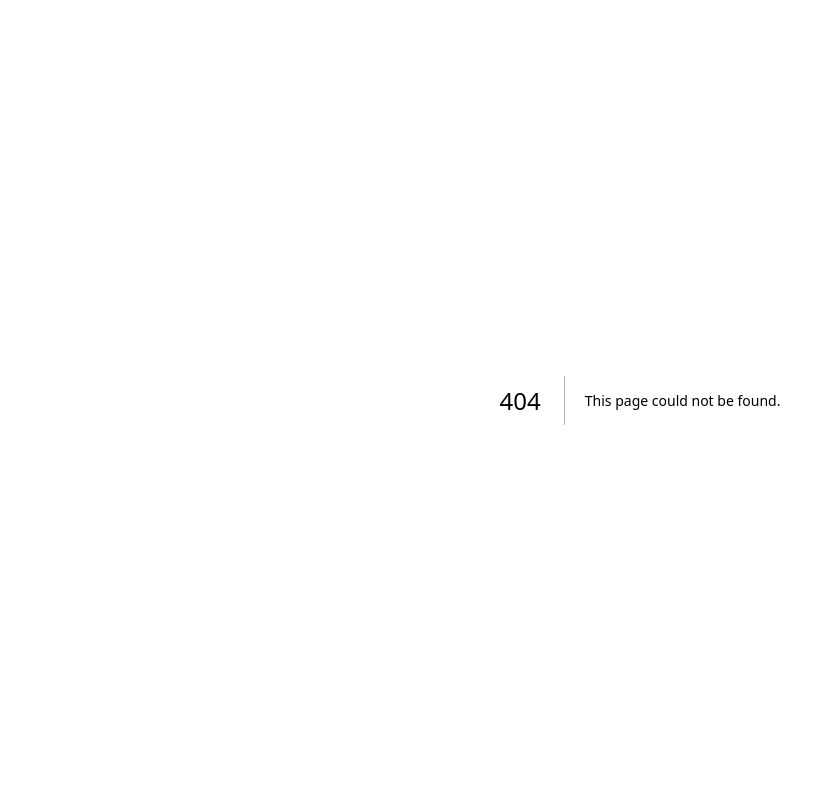
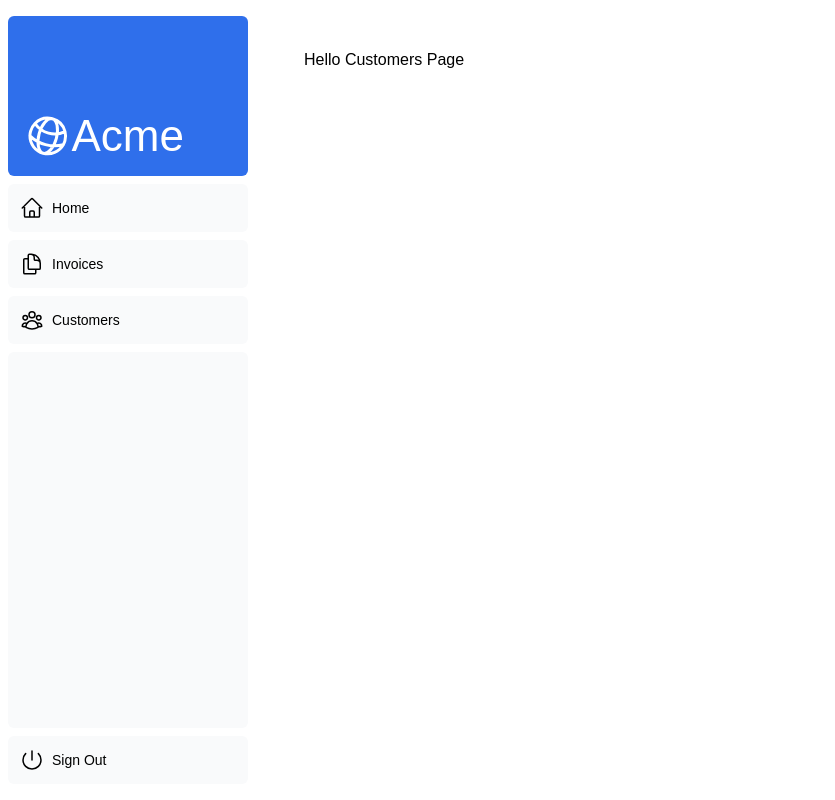
Before and after one commit to nonydev27/dashboard-zoharix, a Next.js app: page /dashboard/customers in a window 1280 px wide. Before the commit this address had no page. Shown: the whole page, without its empty margins (0-835 px from the left). Built offline with nearby package versions, Linux system fonts and the light colour scheme; a web font is replaced by a local one.

Commit message:
using links in next

```diff
--- /dev/null
+++ b/app/dashboard/customers/page.tsx
@@ -0,0 +1,5 @@
+export default function Page(){
+    return(
+        <p>Hello Customers Page</p>
+    )
+}
--- /dev/null
+++ b/app/dashboard/invoices/page.tsx
@@ -0,0 +1,5 @@
+export default function Page(){
+    return(
+        <p> Hello Invoices page!</p>
+    )
+}
--- /dev/null
+++ b/app/dashboard/layout.tsx
@@ -0,0 +1,12 @@
+import SideNav from '@/app/ui/dashboard/sidenav';
+
+export default function Layout({ children }: { children: React.ReactNode }) {
+  return (
+    <div className="flex h-screen flex-col md:flex-row md:overflow-hidden">
+      <div className="w-full flex-none md:w-64">
+        <SideNav />
+      </div>
+      <div className="grow p-6 md:overflow-y-auto md:p-12">{children}</div>
+    </div>
+  );
+}
--- a/app/ui/dashboard/nav-links.tsx
+++ b/app/ui/dashboard/nav-links.tsx
@@ -3,6 +3,8 @@
   HomeIcon,
   DocumentDuplicateIcon,
 } from '@heroicons/react/24/outline';
+
+import Link from 'next/link';
 
 // Map of links to display in the side navigation.
 // Depending on the size of the application, this would be stored in a database.
@@ -22,14 +24,14 @@
       {links.map((link) => {
         const LinkIcon = link.icon;
         return (
-          <a
+          <Link
             key={link.name}
             href={link.href}
             className="flex h-[48px] grow items-center justify-center gap-2 rounded-md bg-gray-50 p-3 text-sm font-medium hover:bg-sky-100 hover:text-blue-600 md:flex-none md:justify-start md:p-2 md:px-3"
           >
             <LinkIcon className="w-6" />
             <p className="hidden md:block">{link.name}</p>
-          </a>
+          </Link>
         );
       })}
     </>
```
